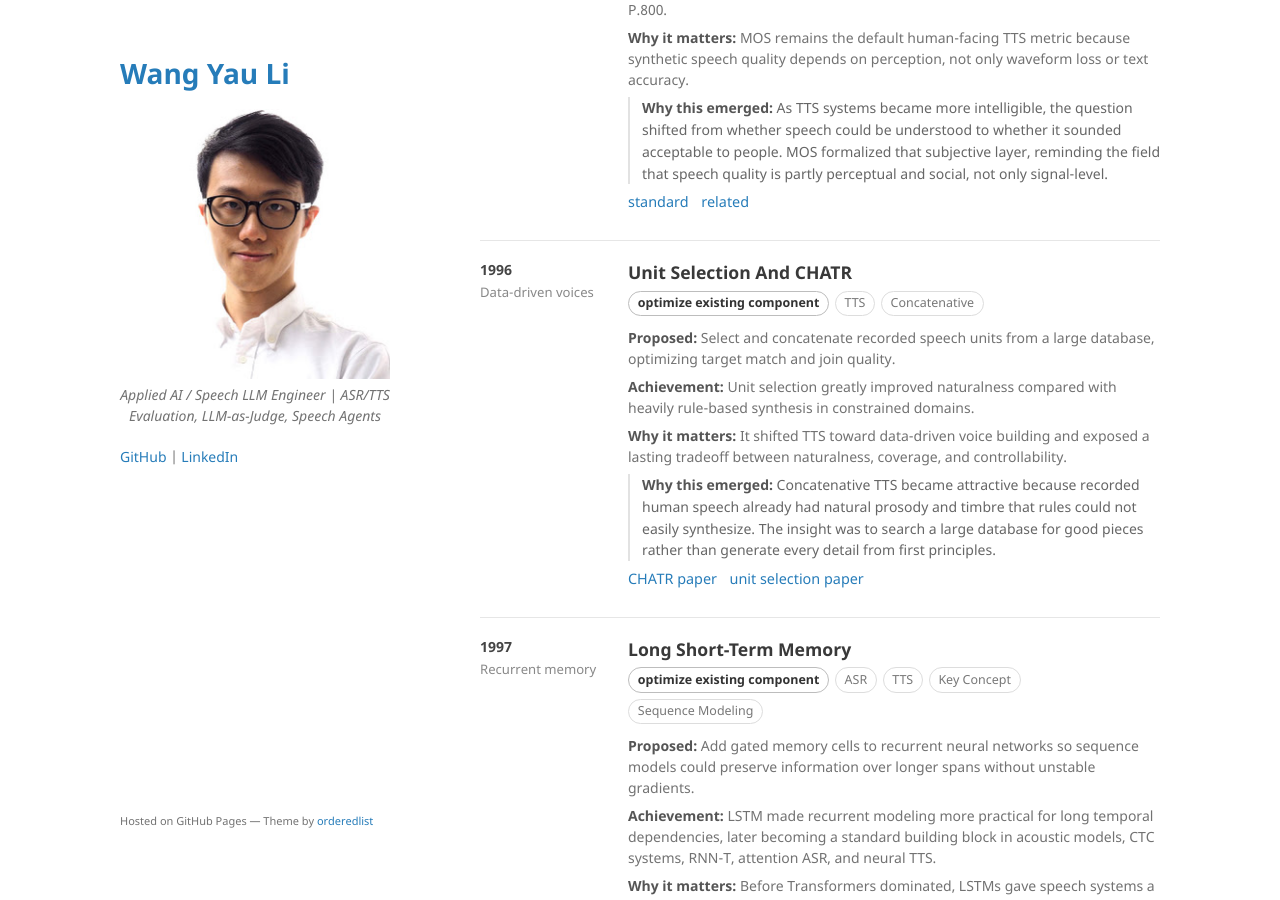
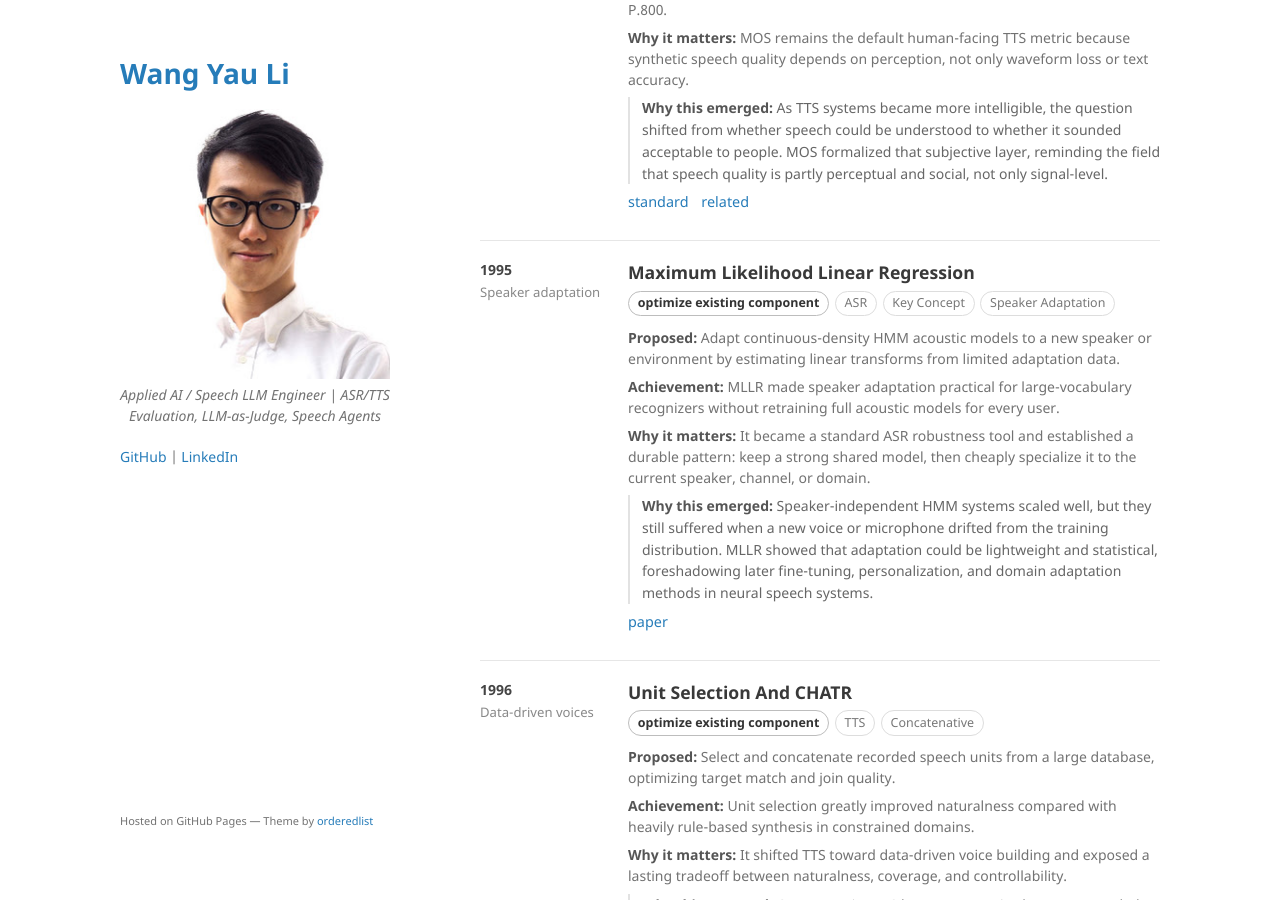
Before and after one commit to kennethli319/kennethli319.github.io, a Jekyll site: the page built from speech-timeline.md, in a window 1280 px wide and 900 px high, scrolled down 9248 px. Built offline with Jekyll 4.4.1, drawn with Linux system fonts in a browser that asks for light colours.

Commit message:
Add MLLR speech adaptation milestone

```diff
--- a/speech-timeline.md
+++ b/speech-timeline.md
@@ -490,6 +490,22 @@ title: Speech Timeline
     <p><strong>Why it matters:</strong> MOS remains the default human-facing TTS metric because synthetic speech quality depends on perception, not only waveform loss or text accuracy.</p>
     <p class="speech-reflection"><strong>Why this emerged:</strong> As TTS systems became more intelligible, the question shifted from whether speech could be understood to whether it sounded acceptable to people. MOS formalized that subjective layer, reminding the field that speech quality is partly perceptual and social, not only signal-level.</p>
     <p class="speech-source"><a href="https://www.itu.int/rec/T-REC-P.85/en">standard</a> <a href="https://www.itu.int/rec/T-REC-P.800-199608-I/en">related</a></p>
+  </div>
+</section>
+
+<section class="speech-row">
+  <aside class="speech-year">
+    1995
+    <div class="speech-kicker">Speaker adaptation</div>
+  </aside>
+  <div class="speech-body">
+    <h2>Maximum Likelihood Linear Regression</h2>
+    <div class="speech-meta"><span class="speech-impact">optimize existing component</span><span class="speech-tag">ASR</span><span class="speech-tag">Key Concept</span><span class="speech-tag">Speaker Adaptation</span></div>
+    <p><strong>Proposed:</strong> Adapt continuous-density HMM acoustic models to a new speaker or environment by estimating linear transforms from limited adaptation data.</p>
+    <p><strong>Achievement:</strong> MLLR made speaker adaptation practical for large-vocabulary recognizers without retraining full acoustic models for every user.</p>
+    <p><strong>Why it matters:</strong> It became a standard ASR robustness tool and established a durable pattern: keep a strong shared model, then cheaply specialize it to the current speaker, channel, or domain.</p>
+    <p class="speech-reflection"><strong>Why this emerged:</strong> Speaker-independent HMM systems scaled well, but they still suffered when a new voice or microphone drifted from the training distribution. MLLR showed that adaptation could be lightweight and statistical, foreshadowing later fine-tuning, personalization, and domain adaptation methods in neural speech systems.</p>
+    <p class="speech-source"><a href="https://doi.org/10.1006/csla.1995.0010">paper</a></p>
   </div>
 </section>
 
```
